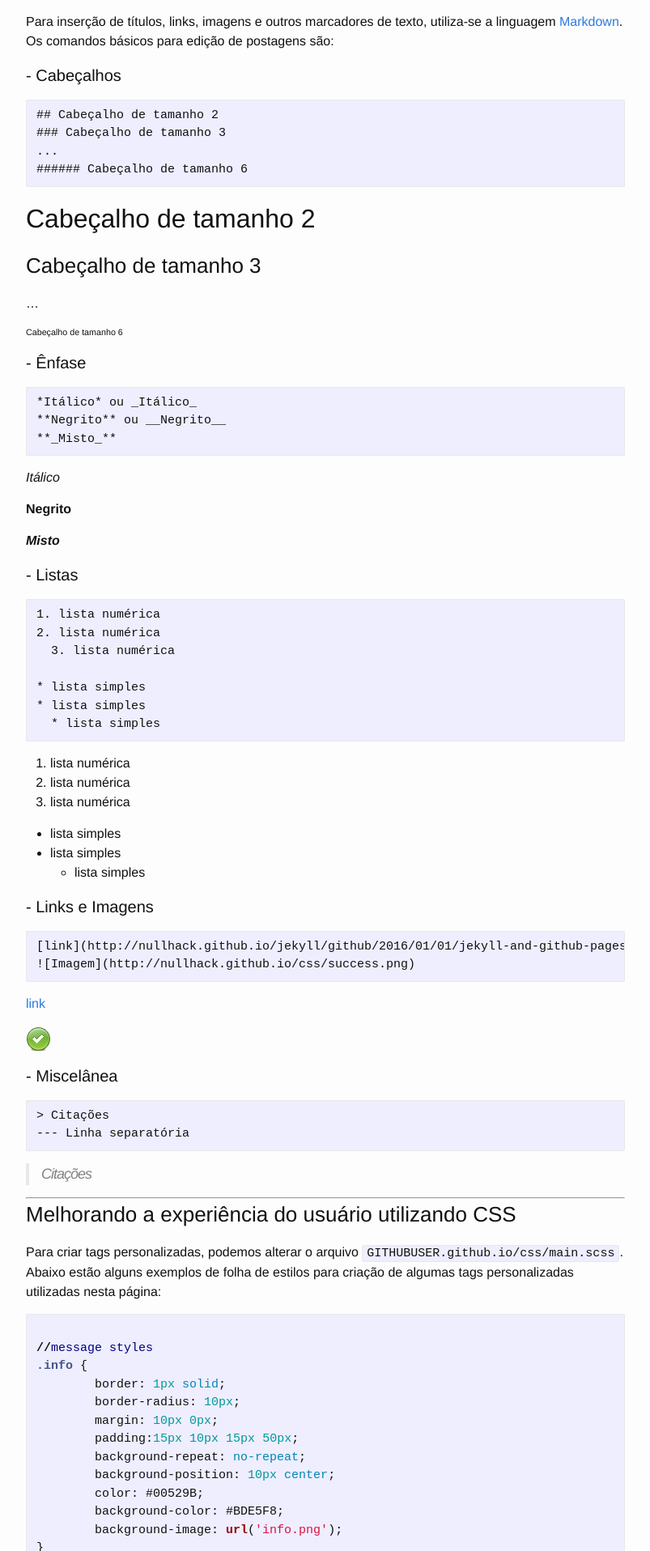
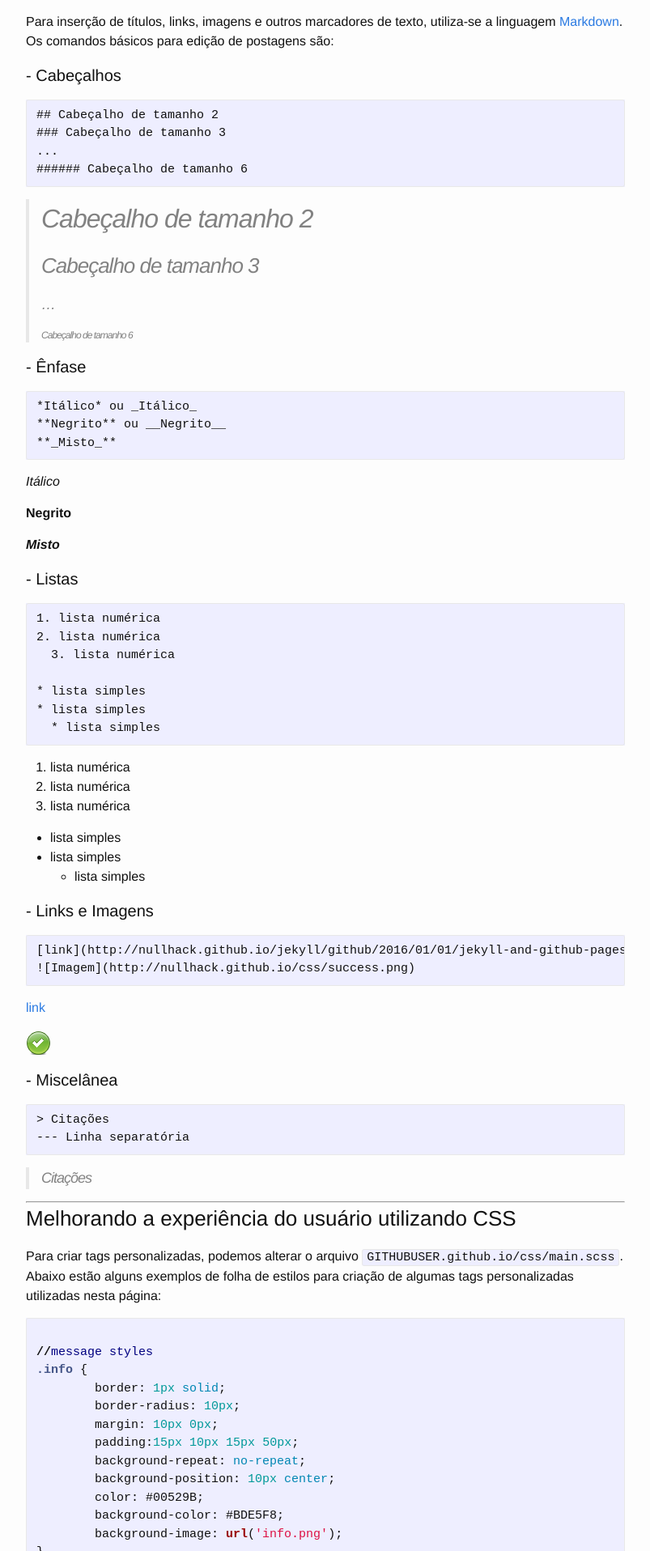
Before and after one commit to nullhack/nullhack.github.io, a Jekyll site: the page built from _posts/2016-01-01-jekyll-and-github-pages.markdown, in a window 1280 px wide. Shown: the part 4183-6099 px from the top of the page at 81% size, without its empty margins (238-1041 px from the left). Built offline with Jekyll 4.4.1, drawn with Linux system fonts in a browser that asks for light colours; Markdown is read by kramdown in place of the engine named in the settings.

````diff
--- a/_posts/2016-01-01-jekyll-and-github-pages.markdown
+++ b/_posts/2016-01-01-jekyll-and-github-pages.markdown
@@ -190,10 +190,10 @@ Para inserção de títulos, links, imagens e outros marcadores de texto, utiliz
 ###### Cabeçalho de tamanho 6
 ```
 
-## Cabeçalho de tamanho 2
-### Cabeçalho de tamanho 3
-...
-###### Cabeçalho de tamanho 6
+> ## Cabeçalho de tamanho 2
+> ### Cabeçalho de tamanho 3
+> ...
+> ###### Cabeçalho de tamanho 6
 
 #### - Ênfase
 
````
